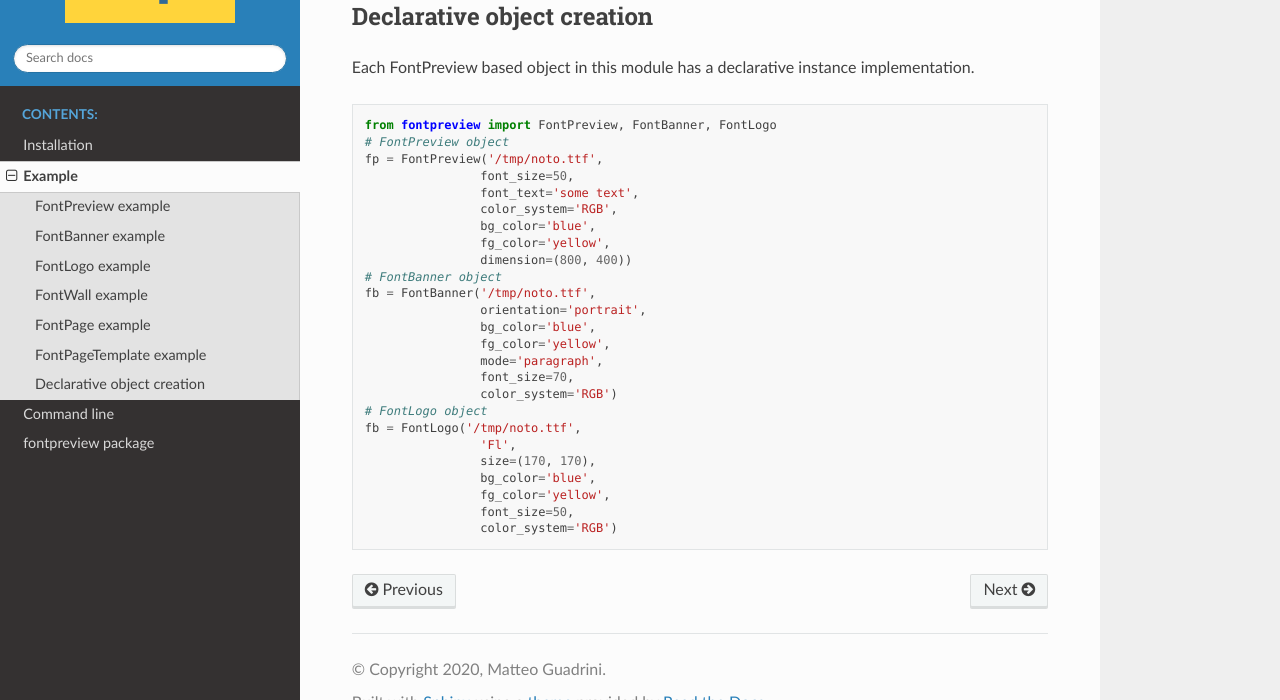
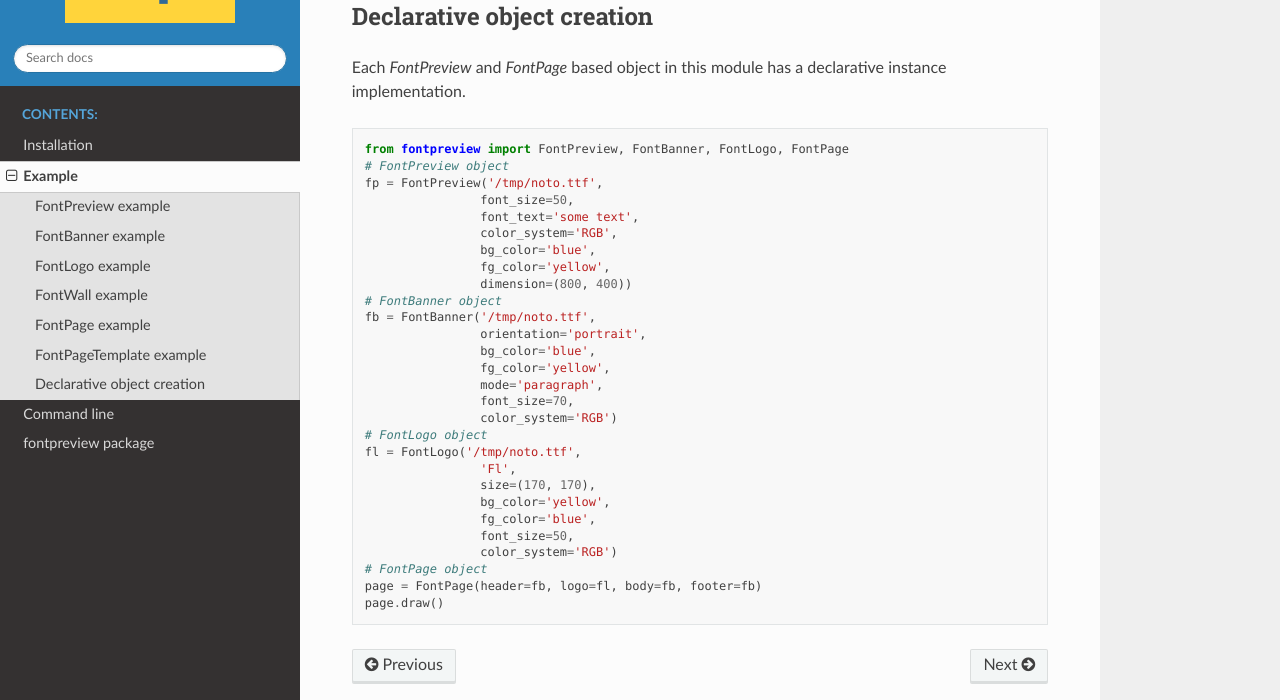
Before and after one commit to MatteoGuadrini/fontpreview, a Sphinx documentation site: the page built from docs/source/example.rst, in a window 1280 px wide and 900 px high, scrolled down 8502 px, cut to the strip 200-900 px from the top of the window. Built offline with Sphinx 7.4.7 and the Read the Docs theme 2.0.0, drawn with Linux system fonts in a browser that asks for light colours; the version number could not be read and is left out.

Commit message:
Additions docs for declaration mode with FontPage class

```diff
--- a/docs/source/example.rst
+++ b/docs/source/example.rst
@@ -253,11 +253,11 @@ The units (default 6) are equal parts divided across the height of the page.
 Declarative object creation
 ***************************
 
-Each FontPreview based object in this module has a declarative instance implementation.
+Each *FontPreview* and *FontPage* based object in this module has a declarative instance implementation.
 
 .. code-block:: python
 
-    from fontpreview import FontPreview, FontBanner, FontLogo
+    from fontpreview import FontPreview, FontBanner, FontLogo, FontPage
     # FontPreview object
     fp = FontPreview('/tmp/noto.ttf',
                     font_size=50,
@@ -275,10 +275,13 @@ Each FontPreview based object in this module has a declarative instance implemen
                     font_size=70,
                     color_system='RGB')
     # FontLogo object
-    fb = FontLogo('/tmp/noto.ttf',
+    fl = FontLogo('/tmp/noto.ttf',
                     'Fl',
                     size=(170, 170),
-                    bg_color='blue',
-                    fg_color='yellow',
+                    bg_color='yellow',
+                    fg_color='blue',
                     font_size=50,
                     color_system='RGB')
+    # FontPage object
+    page = FontPage(header=fb, logo=fl, body=fb, footer=fb)
+    page.draw()
```
Also changed, not shown: 1 other file.
